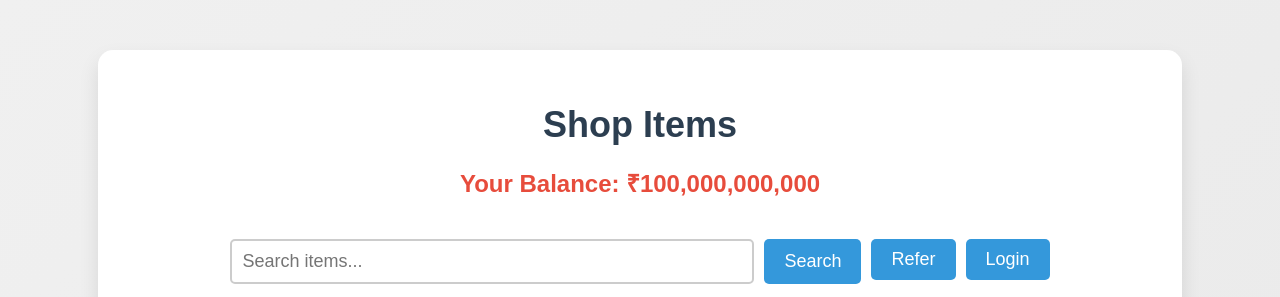
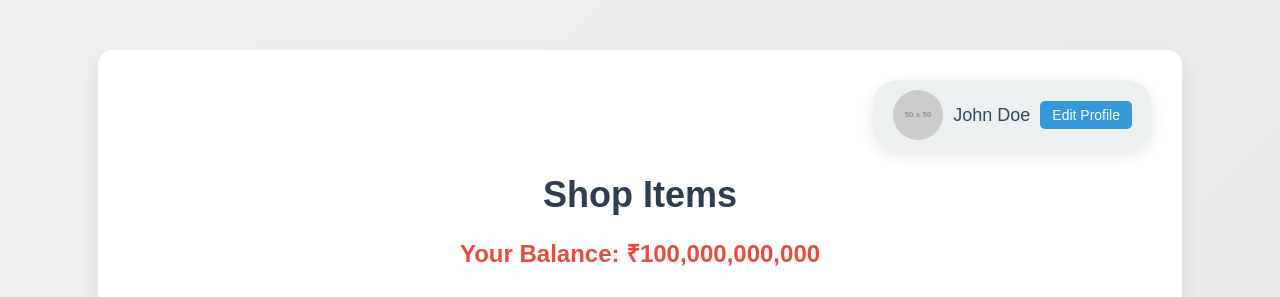
Before and after one commit to Xtension91hub/FunVault, a plain HTML site: page index.html in a window 1280 px wide. Shown: the top 297 px of the page. Drawn offline with Linux system fonts and the light colour scheme; placeholder pictures from the web are drawn by us.

Commit message:
Update index.html

```diff
--- a/index.html
+++ b/index.html
@@ -41,6 +41,50 @@
             margin-bottom: 40px;
         }
 
+        /* Profile section */
+        .profile-section {
+            display: flex;
+            justify-content: flex-end;
+            align-items: center;
+            margin-bottom: 20px;
+        }
+
+        .profile-container {
+            display: flex;
+            align-items: center;
+            border-radius: 25px;
+            background-color: #ecf0f1;
+            padding: 10px 20px;
+            box-shadow: 0 5px 15px rgba(0, 0, 0, 0.1);
+        }
+
+        .profile-container img {
+            border-radius: 50%;
+            width: 50px;
+            height: 50px;
+            margin-right: 10px;
+        }
+
+        .profile-container .name {
+            font-size: 18px;
+            color: #34495e;
+        }
+
+        .profile-container .edit-btn {
+            padding: 6px 12px;
+            background-color: #3498db;
+            color: white;
+            font-size: 14px;
+            border: none;
+            border-radius: 5px;
+            cursor: pointer;
+            margin-left: 10px;
+        }
+
+        .profile-container .edit-btn:hover {
+            background-color: #2980b9;
+        }
+
         /* Search Bar Container */
         .search-container {
             display: flex;
@@ -48,7 +92,6 @@
             margin-bottom: 20px;
         }
 
-        /* Search Bar */
         .search-bar {
             padding: 10px;
             width: 70%;
@@ -58,7 +101,6 @@
             font-size: 18px;
         }
 
-        /* Search Button */
         .search-btn, .refer-btn, .login-btn {
             padding: 10px 20px;
             background-color: #3498db;
@@ -74,7 +116,6 @@
             background-color: #2980b9;
         }
 
-        /* Flexbox container for items */
         .items {
             display: flex;
             flex-wrap: wrap;
@@ -82,7 +123,6 @@
             gap: 30px;
         }
 
-        /* Item Card Styles */
         .item {
             width: 250px;
             background: #ecf0f1;
@@ -94,7 +134,6 @@
             text-align: center;
         }
 
-        /* Item Image Styling */
         .item img {
             width: 100%;
             height: 180px;
@@ -102,14 +141,12 @@
             border-radius: 10px;
         }
 
-        /* Item Title */
         .item h3 {
             font-size: 22px;
             color: #34495e;
             margin: 10px 0;
         }
 
-        /* Item Purchase Button */
         .item button {
             background-color: #3498db;
             color: white;
@@ -121,7 +158,6 @@
             transition: background-color 0.3s ease;
         }
 
-        /* Hover Effects */
         .item:hover {
             transform: translateY(-10px);
             box-shadow: 0 15px 30px rgba(0, 0, 0, 0.2);
@@ -131,7 +167,6 @@
             background-color: #2980b9;
         }
 
-        /* Responsive Styles for Mobile */
         @media (max-width: 768px) {
             .items {
                 flex-direction: column;
@@ -144,7 +179,6 @@
             }
         }
 
-        /* Footer Styles */
         footer {
             text-align: center;
             margin-top: 40px;
@@ -155,6 +189,17 @@
 </head>
 <body>
     <div class="container">
+        <!-- Profile Section -->
+        <div class="profile-section">
+            <div class="profile-container">
+                <img src="https://via.placeholder.com/50" alt="Profile Picture">
+                <div class="name">John Doe</div>
+                <a href="profile.html">
+                    <button class="edit-btn">Edit Profile</button>
+                </a>
+            </div>
+        </div>
+
         <h1>Shop Items</h1>
         <div class="balance" id="balance">Your Balance: ₹100,000,000,000</div>
 
@@ -181,10 +226,7 @@
     </footer>
 
     <script>
-        // Initial balance set to ₹100,000,000,000
         let balance = 100000000000;
-
-        // Array of items for sale, starting with quantity 0
         const items = [
             { name: "Tank", price: 100000, quantity: 0, image: "https://encrypted-tbn0.gstatic.com/images?q=tbn:ANd9GcSlS3LFvXp6_g4S2lj9KF5Uz8WyWAxMhNhuSeRCXthJLPZJF-x1qgSVfqQ&s=10" },
             { name: "Ship", price: 200000, quantity: 0, image: "https://encrypted-tbn0.gstatic.com/images?q=tbn:ANd9GcS00sHmTNpxPhWuO_ex-pDwhspgWJgBe6-WWpsaeab9DpxhbATxVxAhFqE&s=10" },
@@ -197,13 +239,11 @@
             { name: "Submarine", price: 7000000, quantity: 0, image: "https://via.placeholder.com/250?text=Submarine" },
             { name: "Robot Companion", price: 120000, quantity: 0, image: "https://via.placeholder.com/250?text=Robot+Companion" },
             { name: "Hoverboard", price: 50000, quantity: 0, image: "https://via.placeholder.com/250?text=Hoverboard" }
-            // You can continue adding more items here as needed
         ];
 
-        // Function to display all items
         function displayItems(itemsToDisplay) {
             const container = document.getElementById('itemsContainer');
-            container.innerHTML = ''; // Clear existing items
+            container.innerHTML = '';
 
             itemsToDisplay.forEach(item => {
                 const itemElement = document.createElement('div');
@@ -219,32 +259,25 @@
             });
         }
 
-        // Function to handle item purchase
         function buyItem(itemName) {
             const item = items.find(i => i.name === itemName);
             if (balance >= item.price) {
-                // Deduct the price from balance and increase quantity
                 balance -= item.price;
                 item.quantity++;
 
-                // Update the balance display
                 document.getElementById('balance').innerText = `Your Balance: ₹${balance}`;
-
-                // Update the items display
                 displayItems(items);
             } else {
                 alert('Not enough balance');
             }
         }
 
-        // Function to search items
         function searchItems() {
             const searchQuery = document.getElementById('searchInput').value.toLowerCase();
             const filteredItems = items.filter(item => item.name.toLowerCase().includes(searchQuery));
             displayItems(filteredItems);
         }
 
-        // Initially display all items
         displayItems(items);
     </script>
 </body>
```
